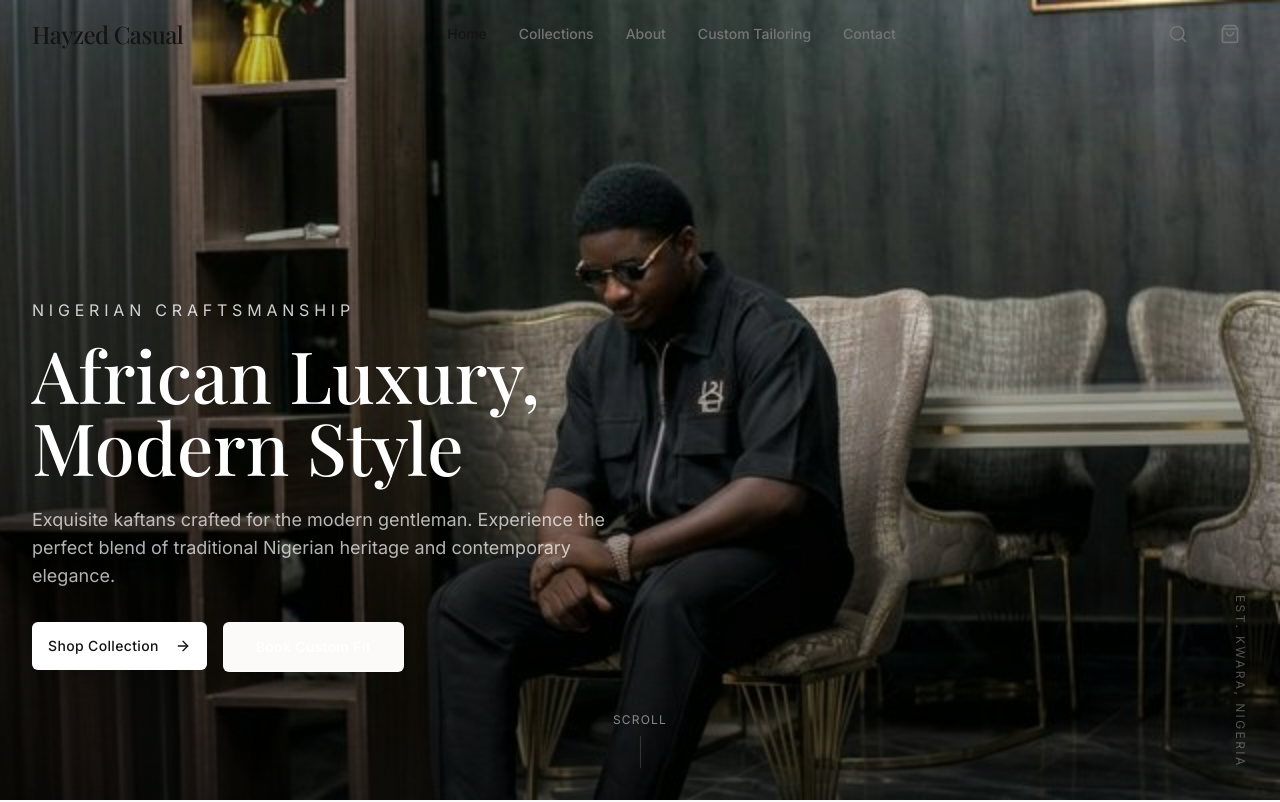
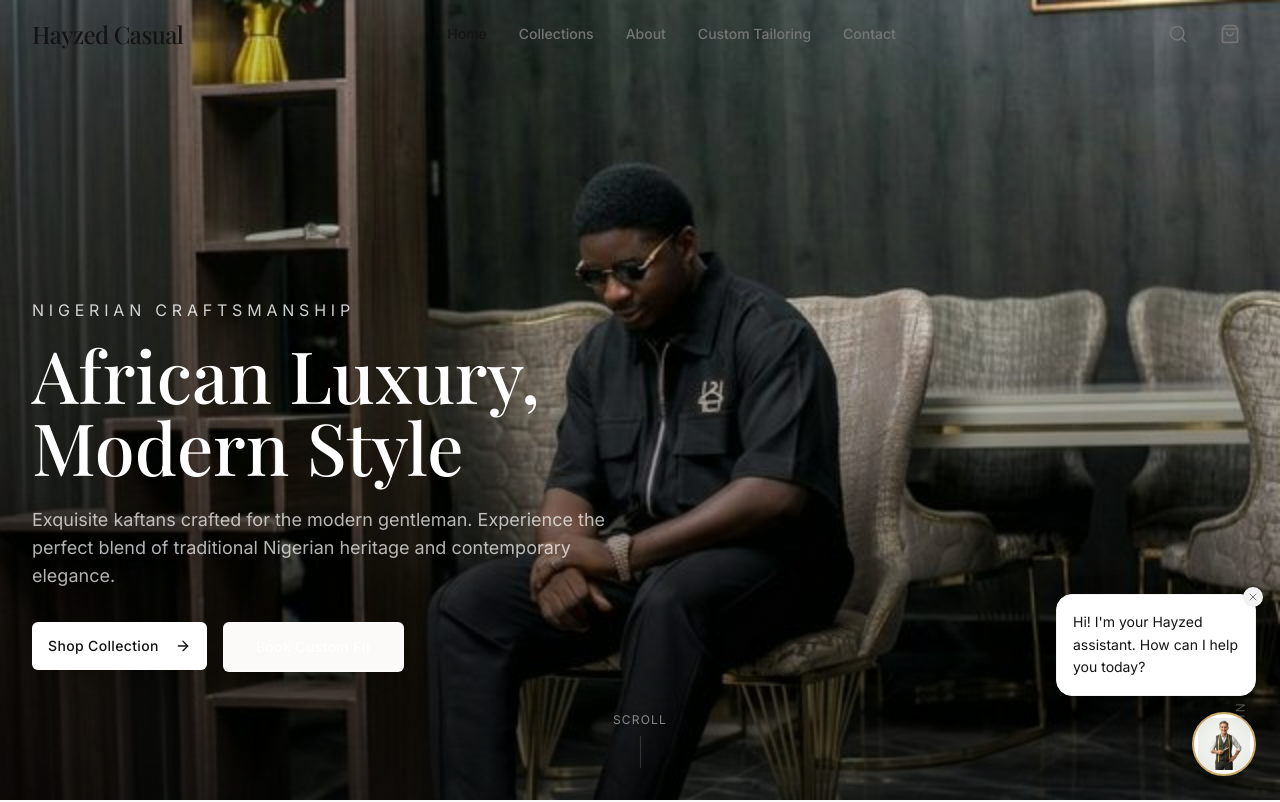
Before and after one commit to Priest98/hayzed, a React (Vite) app in the folder app/: page / in a window 1280 px wide. Shown: the top 802 px of the page. Built offline with nearby package versions, Linux system fonts and the light colour scheme; a web font is replaced by a local one.

Commit message:
Add Helper Bot with tailor assistant character

```diff
--- a/app/src/App.tsx
+++ b/app/src/App.tsx
@@ -3,6 +3,7 @@
 import Navigation from './components/Navigation';
 import ScrollToTop from './components/ScrollToTop';
 import Footer from './components/Footer';
+import HelperBot from './components/HelperBot';
 import HomePage from './pages/HomePage';
 import ShopPage from './pages/ShopPage';
 import ProductPage from './pages/ProductPage';
@@ -45,6 +46,7 @@
             </Routes>
           </main>
           <Footer />
+          <HelperBot />
         </div>
       </Router>
     </CartProvider>
--- /dev/null
+++ b/app/src/components/HelperBot.tsx
@@ -0,0 +1,105 @@
+import { useState, useEffect } from 'react';
+import { MessageSquare, X, Send } from 'lucide-react';
+import { Button } from './ui/button';
+
+export default function HelperBot() {
+  const [isOpen, setIsOpen] = useState(false);
+  const [showGreeting, setShowGreeting] = useState(false);
+
+  useEffect(() => {
+    // Show greeting after 3 seconds
+    const timer = setTimeout(() => {
+      if (!isOpen) setShowGreeting(true);
+    }, 3000);
+
+    return () => clearTimeout(timer);
+  }, [isOpen]);
+
+  return (
+    <div className="fixed bottom-6 right-6 z-50 flex flex-col items-end gap-4">
+      {/* Greeting Bubble */}
+      {showGreeting && !isOpen && (
+        <div className="bg-white p-4 rounded-2xl shadow-elevated border border-brand-light-grey max-w-[200px] animate-fade-in relative">
+          <button
+            onClick={() => setShowGreeting(false)}
+            className="absolute -top-2 -right-2 bg-brand-light-grey rounded-full p-1 hover:bg-white transition-colors"
+          >
+            <X className="w-3 h-3 text-brand-grey" />
+          </button>
+          <p className="text-sm text-brand-black leading-relaxed">
+            Hi! I'm your Hayzed assistant. How can I help you today?
+          </p>
+        </div>
+      )}
+
+      {/* Chat Window */}
+      {isOpen && (
+        <div className="bg-white w-80 sm:w-96 rounded-2xl shadow-elevated border border-brand-light-grey overflow-hidden flex flex-col animate-fade-in">
+          {/* Header */}
+          <div className="bg-brand-black p-4 flex items-center justify-between">
+            <div className="flex items-center gap-3">
+              <div className="w-10 h-10 rounded-full bg-brand-gold overflow-hidden p-1 border border-white/20">
+                <img
+                  src={`${import.meta.env.BASE_URL}images/tailor-bot.png`}
+                  alt="Tailor Assistant"
+                  className="w-full h-full object-contain"
+                />
+              </div>
+              <div>
+                <h3 className="text-white font-display text-sm">Hayzed Assistant</h3>
+                <span className="text-brand-gold text-xs flex items-center gap-1">
+                  <span className="w-1.5 h-1.5 rounded-full bg-green-500 animate-pulse" />
+                  Online
+                </span>
+              </div>
+            </div>
+            <button
+              onClick={() => setIsOpen(false)}
+              className="text-white/60 hover:text-white transition-colors"
+            >
+              <X className="w-5 h-5" />
+            </button>
+          </div>
+
+          {/* Body */}
+          <div className="flex-1 p-4 bg-brand-off-white min-h-[300px] flex flex-col gap-4">
+            <div className="bg-white p-3 rounded-2xl rounded-tl-none shadow-sm border border-brand-light-grey max-w-[85%]">
+              <p className="text-sm text-brand-black">
+                Welcome to Hayzed Casual! 🤝 Looking for a custom kaftan or need measuring advice? I'm here to help.
+              </p>
+            </div>
+          </div>
+
+          {/* Footer */}
+          <div className="p-4 bg-white border-t border-brand-light-grey flex gap-2">
+            <input
+              type="text"
+              placeholder="Type your message..."
+              className="flex-1 bg-brand-off-white border-none rounded-full px-4 py-2 text-sm focus:ring-1 focus:ring-brand-gold outline-none"
+            />
+            <Button size="icon" className="bg-brand-black rounded-full w-9 h-9">
+              <Send className="w-4 h-4 text-white" />
+            </Button>
+          </div>
+        </div>
+      )}
+
+      {/* Toggle Button */}
+      <button
+        onClick={() => {
+          setIsOpen(!isOpen);
+          setShowGreeting(false);
+        }}
+        className={`w-16 h-16 rounded-full shadow-elevated flex items-center justify-center transition-all duration-500 hover:scale-110 overflow-hidden p-1 border-2 border-brand-gold bg-white ${
+          isOpen ? 'rotate-90' : 'rotate-0'
+        }`}
+      >
+        <img
+          src={`${import.meta.env.BASE_URL}images/tailor-bot.png`}
+          alt="Chat"
+          className="w-full h-full object-contain"
+        />
+      </button>
+    </div>
+  );
+}
```
Also changed, not shown: app/public/images/tailor-bot.png (added).
